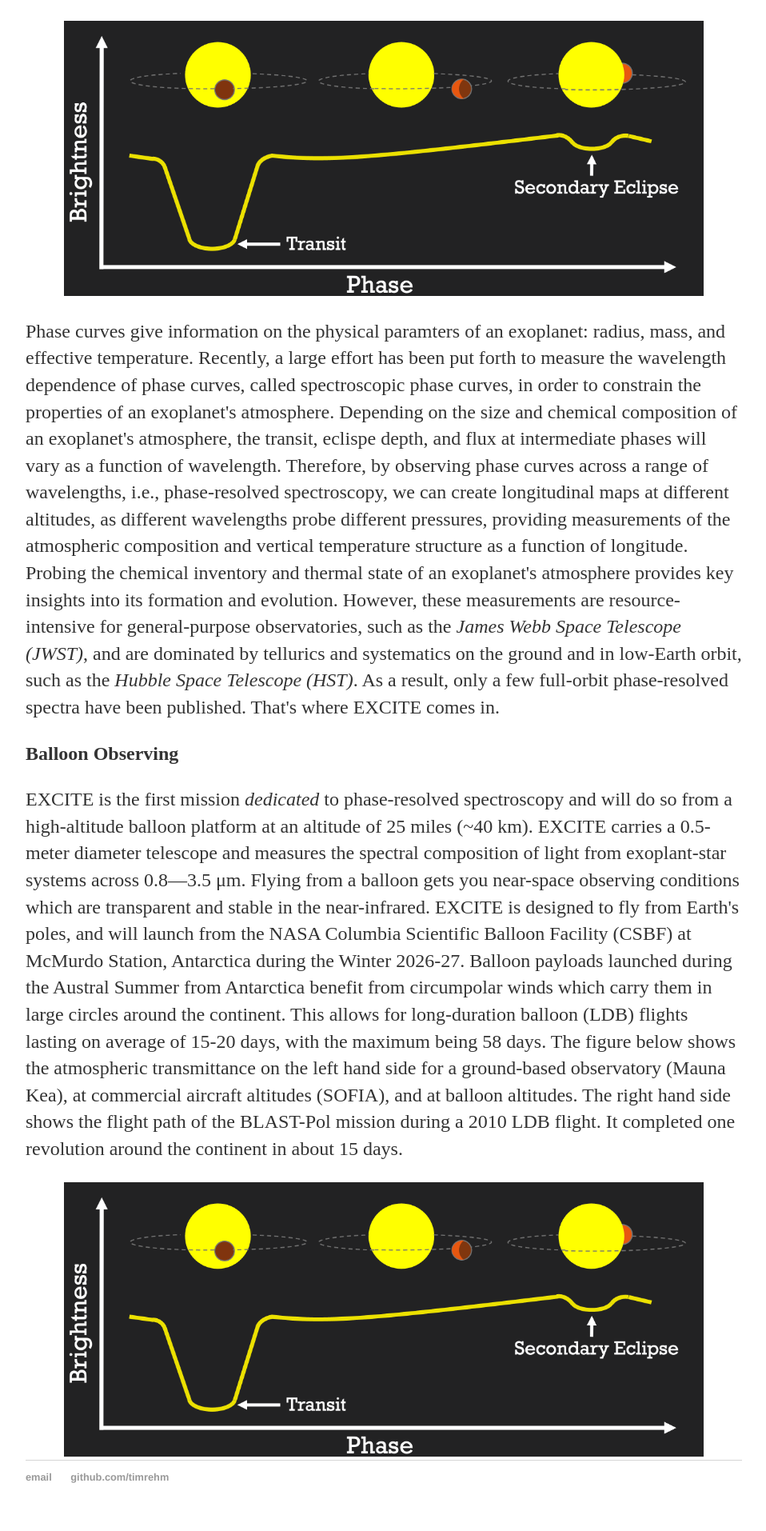
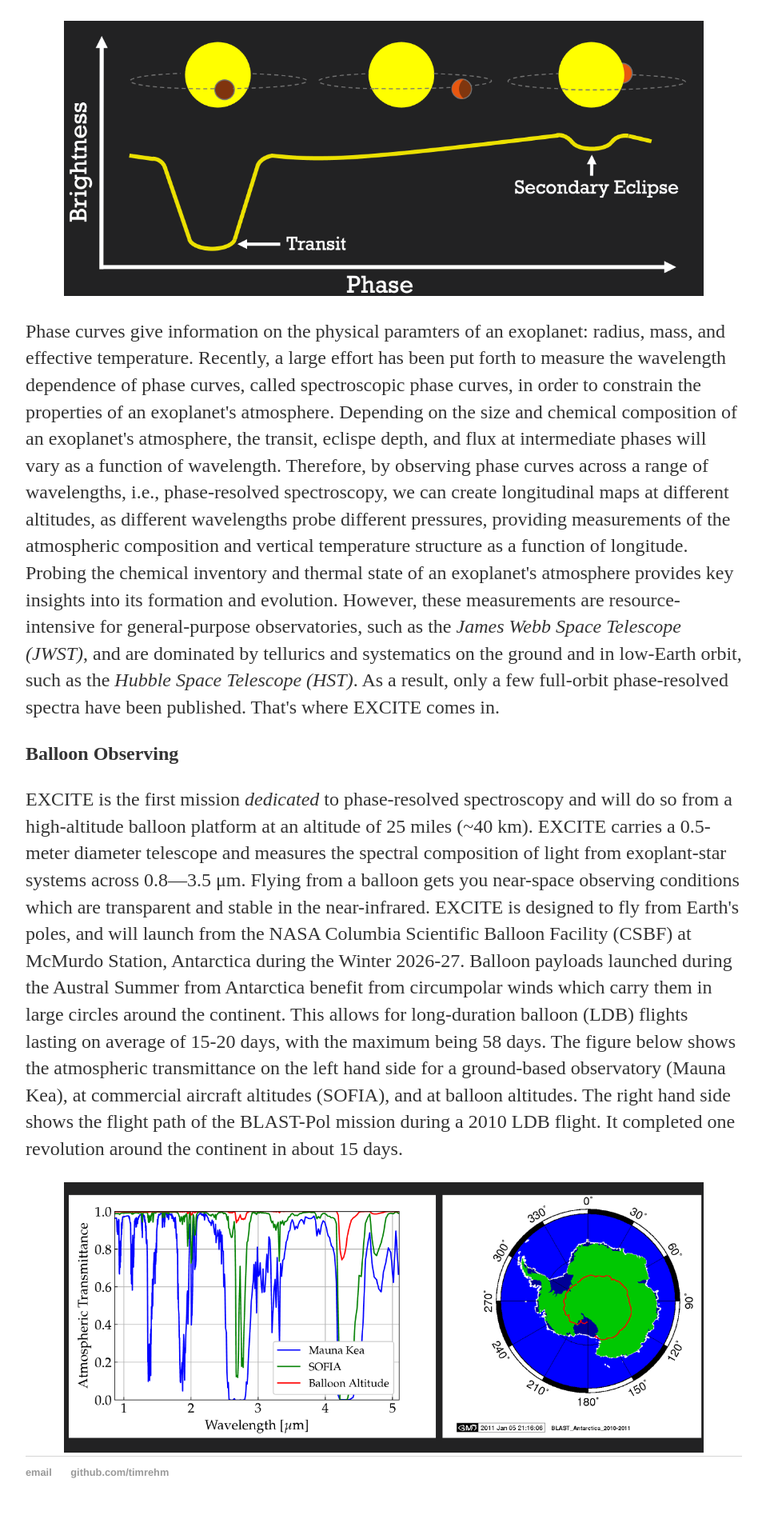
Before and after one commit to timrehm/timrehm.github.io, a Jekyll site: the page built from research/excite.html, in a window 1280 px wide. Shown: the part 1562-3476 px from the top of the page at 80% size, without its empty margins (160-1118 px from the left). Built offline with Jekyll 4.4.1, drawn with Linux system fonts in a browser that asks for light colours.

Commit message:
Update excite.html

```diff
--- a/research/excite.html
+++ b/research/excite.html
@@ -50,5 +50,5 @@ title: EXCITE
 		at commercial aircraft altitudes (SOFIA), and at balloon altitudes. The right hand side shows the flight path of the BLAST-Pol mission during a 2010
 	LDB flight. It completed one revolution around the continent in about 15 days.</p>
 <div style="text-align: center;">
-	<img src="/img/phasecurvecartoon.png" alt="A phase curve." width = 800/>
+	<img src="/img/balloonflight.png" alt="A phase curve." width = 800/>
 </div>
```
